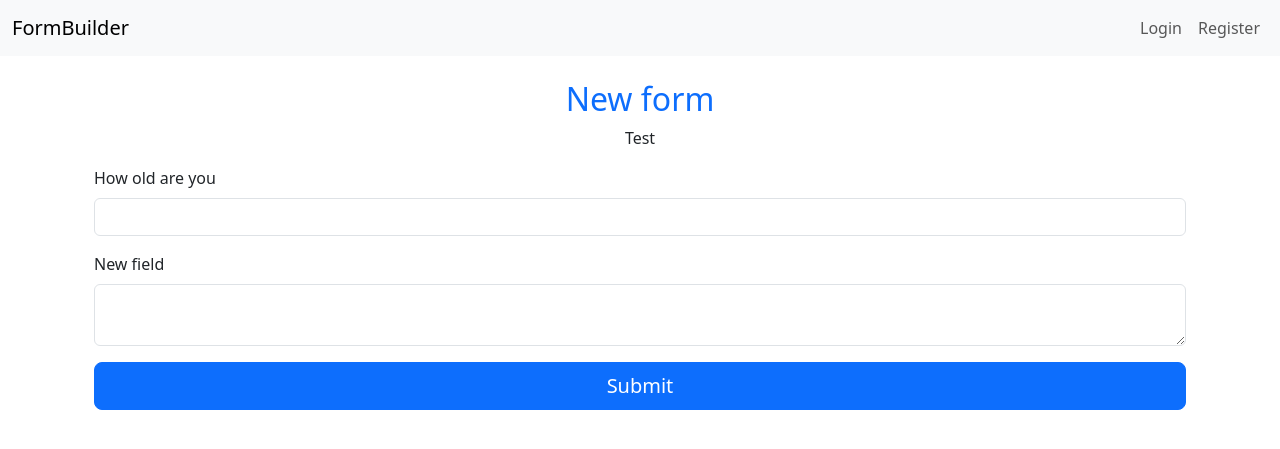
After one commit to maxmeadowcroft/SplashTechForms, a Django app: page /app/app/form/85759f2c4d039c0c/fill/ in a window 1280 px wide. The commit adds this page. Shown: the top 449 px of the page. Run offline with Django 5.2, Linux system fonts and the light colour scheme; data comes from the database, SQL or seed files in the repository; both versions use the stored data as it was after the commit; some libraries are stand-ins or nearby versions.

Commit message:
made forms hashable and added some functionalilty there are still a lot of bugs

```diff
--- a/splashTechForms/builder/models.py
+++ b/splashTechForms/builder/models.py
@@ -2,23 +2,30 @@
 
 from django.db import models
 from django.contrib.auth.models import User
+import hashlib
 
 
-# Main form model
 class Form(models.Model):
     title = models.CharField(max_length=255)
     description = models.TextField(blank=True, null=True)
     creator = models.ForeignKey(User, on_delete=models.CASCADE)
     created_at = models.DateTimeField(auto_now_add=True)
+    form_hash = models.CharField(max_length=16, unique=True, blank=True, null=True)  # Increased hash length
 
     def __str__(self):
         return self.title
 
     def get_absolute_url(self):
-        return f"/form/{self.id}/"
+        return f"/app/form/{self.form_hash}/fill/"
+
+    def save(self, *args, **kwargs):
+        # Generate a unique hash for new forms, using a longer portion of the hash
+        if not self.form_hash:
+            self.form_hash = hashlib.sha256(f"{self.title}{self.created_at}".encode('utf-8')).hexdigest()[:16]  # Longer hash
+        super().save(*args, **kwargs)
 
 
-# Different types of fields that can be added to forms
+# To store different types of fields
 FIELD_TYPES = [
     ('text', 'Text Field'),
     ('textarea', 'Text Area'),
@@ -31,7 +38,7 @@ FIELD_TYPES = [
 class FormField(models.Model):
     form = models.ForeignKey(Form, on_delete=models.CASCADE, related_name="fields")
     label = models.CharField(max_length=255)
-    description = models.TextField(blank=True, null=True)  # Optional description
+    description = models.TextField(blank=True, null=True)
     field_type = models.CharField(max_length=50, choices=FIELD_TYPES)
     required = models.BooleanField(default=True)
 
@@ -42,6 +49,7 @@ class FormField(models.Model):
         return self.field_type in ['radio', 'select']
 
 
+# Options for fields like radio buttons and dropdowns
 class FieldOption(models.Model):
     form_field = models.ForeignKey(FormField, on_delete=models.CASCADE, related_name="options")
     value = models.CharField(max_length=255)
--- /dev/null
+++ b/splashTechForms/builder/templates/builder/fill_form.html
@@ -0,0 +1,40 @@
+{% extends "base.html" %}
+
+{% block title %}Fill Out Form{% endblock %}
+
+{% block content %}
+<div class="container mt-4">
+    <h2 class="text-center text-primary">{{ form.title }}</h2>
+    <p class="text-center">{{ form.description }}</p>
+
+    <form method="POST">
+        {% csrf_token %}
+
+        {% for field in form.fields.all %}
+        <div class="mb-3">
+            <label class="form-label">{{ field.label }}</label>
+            {% if field.field_type == "text" %}
+            <input type="text" class="form-control" name="{{ field.label }}" {% if field.required %}required{% endif %}>
+            {% elif field.field_type == "textarea" %}
+            <textarea class="form-control" name="{{ field.label }}" {% if field.required %}required{% endif %}></textarea>
+            {% elif field.field_type == "radio" %}
+            {% for option in field.options.all %}
+            <div class="form-check">
+                <input class="form-check-input" type="radio" name="{{ field.label }}" value="{{ option.value }}" {% if field.required %}required{% endif %}>
+                <label class="form-check-label">{{ option.value }}</label>
+            </div>
+            {% endfor %}
+            {% elif field.field_type == "select" %}
+            <select class="form-select" name="{{ field.label }}" {% if field.required %}required{% endif %}>
+                {% for option in field.options.all %}
+                <option value="{{ option.value }}">{{ option.value }}</option>
+                {% endfor %}
+            </select>
+            {% endif %}
+        </div>
+        {% endfor %}
+
+        <button type="submit" class="btn btn-lg btn-primary w-100">Submit</button>
+    </form>
+</div>
+{% endblock %}
--- a/splashTechForms/builder/urls.py
+++ b/splashTechForms/builder/urls.py
@@ -6,8 +6,12 @@ from . import views
 urlpatterns = [
     path('', views.dashboard_view, name='dashboard'),
     path('form/create/', views.create_or_edit_form_view, name='create_form'),
-    path('form/<int:form_id>/edit/', views.create_or_edit_form_view, name='edit_form'),
-    path('form/<int:form_id>/fields/', views.manage_fields_view, name='manage_fields'),
-    path('form/field/<int:field_id>/edit/', views.edit_field_view, name='edit_field'),
-    path('form/field/<int:field_id>/delete/', views.delete_field_view, name='delete_field'),
+    path('app/form/<str:form_hash>/edit/', views.create_or_edit_form_view, name='edit_form'),
+    path('app/form/<str:form_hash>/fields/', views.manage_fields_view, name='manage_fields'),
+    path('form/field/<str:form_hash>/edit/', views.edit_field_view, name='edit_field'),
+    path('form/field/<str:form_hash>/delete/', views.delete_field_view, name='delete_field'),
+    path('app/form/<str:form_hash>/fill/', views.fill_form_view, name='fill_form'),
+    path('form/thank-you/', views.form_thank_you_view, name='form_thank_you'),
+    path('form/field/<str:form_hash>/options/', views.add_field_options_view, name='add_field_options'),
+    path('app/form/<str:form_hash>/delete/', views.delete_form_view, name='delete_form'),
 ]
--- a/splashTechForms/builder/views.py
+++ b/splashTechForms/builder/views.py
@@ -1,14 +1,35 @@
-# builder/views.py
+from .forms import CreateFormForm, AddFieldForm, EditFieldForm
+from django.shortcuts import render, get_object_or_404, redirect
+from .models import Form, FormField, FieldOption, FormSubmission
+from django.contrib.auth.decorators import login_required
 
-from django.shortcuts import render, redirect, get_object_or_404
-from .models import Form, FormField
-from .forms import CreateFormForm, AddFieldForm, EditFieldForm
-from django.contrib.auth.decorators import login_required
+
+# Public form fill-out view
+def fill_form_view(request, form_hash):
+    form_instance = get_object_or_404(Form, form_hash=form_hash)
+
+    if request.method == 'POST':
+        submission_data = {}
+        for field in form_instance.fields.all():
+            submission_data[field.label] = request.POST.get(field.label)
+
+        # Save the submission data (as JSON)
+        FormSubmission.objects.create(form=form_instance, submission_data=submission_data)
+        return redirect('form_thank_you')
+
+    return render(request, 'builder/fill_form.html', {'form': form_instance})
+
+
+# Thank you page after submission
+def form_thank_you_view(request):
+    return render(request, 'builder/thank_you.html')
+
 
 @login_required
 def dashboard_view(request):
     forms = Form.objects.filter(creator=request.user)
     return render(request, 'builder/dashboard.html', {'forms': forms})
+
 
 @login_required
 def create_or_edit_form_view(request, form_id=None):
@@ -23,15 +44,17 @@ def create_or_edit_form_view(request, form_id=None):
             saved_form = form.save(commit=False)
             saved_form.creator = request.user
             saved_form.save()
-            return redirect('manage_fields', saved_form.id)
+            # Redirect to manage fields using form_hash
+            return redirect('manage_fields', form_hash=saved_form.form_hash)
     else:
         form = CreateFormForm(instance=form_instance)
 
     return render(request, 'builder/create_edit_form.html', {'form': form})
 
+
 @login_required
-def manage_fields_view(request, form_id):
-    form_instance = get_object_or_404(Form, id=form_id, creator=request.user)
+def manage_fields_view(request, form_hash):
+    form_instance = get_object_or_404(Form, form_hash=form_hash, creator=request.user)
     fields = form_instance.fields.all()
 
     if request.method == 'POST':
@@ -53,12 +76,13 @@ def manage_fields_view(request, form_id):
         'field_form': field_form
     })
 
+
 @login_required
 def delete_field_view(request, field_id):
     field = get_object_or_404(FormField, id=field_id, form__creator=request.user)
-    form_id = field.form.id
+    form_hash = field.form.form_hash
     field.delete()
-    return redirect('manage_fields', form_id)
+    return redirect('manage_fields', form_hash=form_hash)
 
 
 @login_required
@@ -69,7 +93,7 @@ def edit_field_view(request, field_id):
         edit_form = EditFieldForm(request.POST, instance=field_instance)
         if edit_form.is_valid():
             edit_form.save()
-            return redirect('manage_fields', field_instance.form.id)
+            return redirect('manage_fields', form_hash=field_instance.form.form_hash)  # Redirect back to form's fields
     else:
         edit_form = EditFieldForm(instance=field_instance)
 
@@ -77,3 +101,23 @@ def edit_field_view(request, field_id):
         'edit_form': edit_form,
         'field': field_instance
     })
+
+
+@login_required
+def add_field_options_view(request, field_id):
+    field_instance = get_object_or_404(FormField, id=field_id, form__creator=request.user)
+
+    if request.method == 'POST':
+        option_value = request.POST.get('option_value')
+        if option_value:
+            FieldOption.objects.create(form_field=field_instance, value=option_value)
+        return redirect('add_field_options', field_id=field_instance.id)
+
+    return render(request, 'builder/add_field_options.html', {'field': field_instance})
+
+
+@login_required
+def delete_form_view(request, form_hash):
+    form_instance = get_object_or_404(Form, form_hash=form_hash, creator=request.user)
+    form_instance.delete()
+    return redirect('dashboard')
```
Also changed, not shown: splashTechForms/builder/management/commands/assign_form_hash.py (added, +16 -0 lines), splashTechForms/builder/templates/builder/add_field_options.html (added, +36 -0 lines), splashTechForms/builder/templates/builder/dashboard.html (+26 -2 lines), splashTechForms/builder/templates/builder/manage_fields.html (+7 -1 lines), splashTechForms/builder/templates/builder/thank_you.html (added, +14 -0 lines), splashTechForms/builder/migrations/0004_form_form_hash.py (added), splashTechForms/builder/migrations/0005_alter_form_form_hash.py (added), splashTechForms/db.sqlite3.
